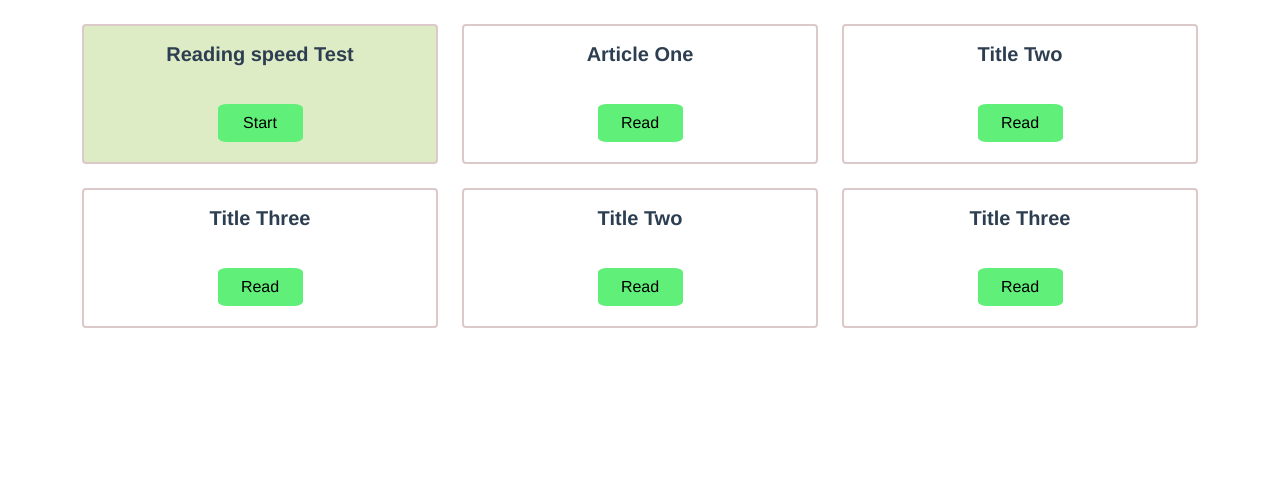
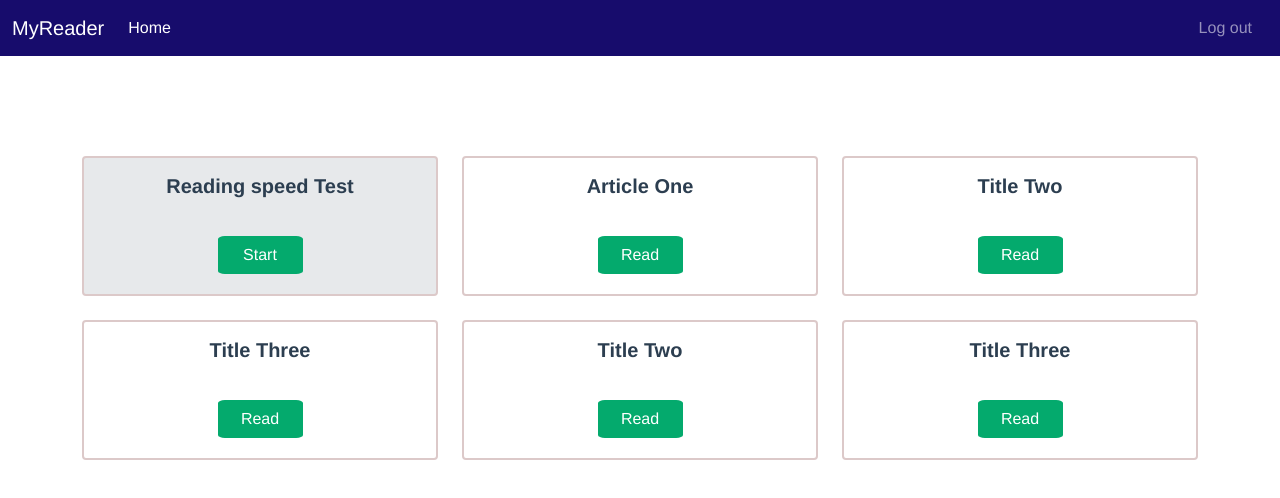
Before and after one commit to ailla-lab/adaptive-read-ex, a Vue app: page / in a window 1280 px wide. Shown: the top 498 px of the page. Built offline with nearby package versions, Linux system fonts and the light colour scheme.

Commit message:
added firebase

```diff
--- /dev/null
+++ b/src/components/Navbar.vue
@@ -0,0 +1,40 @@
+<template>
+  <nav class="navbar navbar-expand-lg navbar-dark bg-dark-blue">
+    <div class="container-fluid">
+      <a class="navbar-brand" href="#">MyReader</a>
+      <button
+        class="navbar-toggler"
+        type="button"
+        data-bs-toggle="collapse"
+        data-bs-target="#navbarNavAltMarkup"
+        aria-controls="navbarNavAltMarkup"
+        aria-expanded="false"
+        aria-label="Toggle navigation"
+      >
+        <span class="navbar-toggler-icon"></span>
+      </button>
+      <div class="collapse navbar-collapse" id="navbarNavAltMarkup">
+        <div class="navbar-nav">
+          <a class="nav-link active" aria-current="page" href="#">Home</a>
+          <a class="nav-link right" aria-current="page" href="#">Log out</a>
+        </div>
+      </div>
+    </div>
+  </nav>
+</template>
+
+<script>
+export default {
+  name: "NavBar",
+};
+</script>
+
+<style>
+.bg-dark-blue {
+  background-color: rgb(23, 12, 108);
+}
+.right {
+  position: absolute;
+  right: 20px;
+}
+</style>
--- a/src/components/ReadingSpeedTest.vue
+++ b/src/components/ReadingSpeedTest.vue
@@ -82,7 +82,7 @@ export default {
   },
   methods: {
     next() {
-      this.$router.push("/MobileInterFaceView");
+      this.$router.push("/");
     },
     beginTest() {
       this.readingTimeStart = Date.now();
@@ -102,7 +102,7 @@ export default {
       this.$store.state.readingSpeed = this.readingDuration;
       this.addReadingSpeedResult();
       this.readingTimeStart = 0;
-      this.$router.push("/Experiment");
+      this.$router.push("/");
     },
 
     // async addReadingSpeedResult() {
--- a/src/router/index.js
+++ b/src/router/index.js
@@ -17,7 +17,7 @@ const routes = [
     },
   },
   {
-    path: "/reading-speed-test",
+    path: "/reading-speed",
     name: "ReadingSpeed",
     component: ReadingSpeed,
   },
--- a/src/views/ArticleThree.vue
+++ b/src/views/ArticleThree.vue
@@ -1,16 +1,19 @@
 <template>
   <div class="container mt-10">
+    <div>
+      Selected: {{ selected }} and current Group {{ userGroup }} and current
+      page {{ cuurentPage }} start time {{ startReadingTime }} and end time
+      {{ endReadingTime }}
+    </div>
     <div class="mobileContainer">
       <div class="row">
         <p>{{ currentPar }}</p>
       </div>
 
-      <div>
-        Selected: {{ selected }} and current Group {{ userGroup }} and current
-        page {{ cuurentPage }}
-      </div>
-      <div v-show="showQ" ref="box1" id="#box1" class="row">
-        <p id="item">{{ questions[cuurentPage].q }}</p>
+      <div v-show="showQ" class="row border topM">
+        <p id="item">
+          Q{{ questions[cuurentPage].id }}: {{ questions[cuurentPage].q }}
+        </p>
         <div class="col-6 offset-2">
           <div class="form-group form-check">
             <div id="left">
@@ -79,6 +82,14 @@
           >
             Next
           </button>
+          <button
+            type="button"
+            @click="finishTest"
+            class="btn btn-success m-2"
+            v-if="showFinishBtn"
+          >
+            Finish
+          </button>
         </div>
       </div>
     </div>
@@ -87,12 +98,15 @@
 
 <script>
 import { mapState } from "vuex";
+import { getDatabase, ref, set } from "firebase/database";
+
 export default {
   name: "ArticleThree",
   data() {
     return {
       readingSpeed: this.$store.state.readingSpeed,
       userGroup: "C",
+      showFinishBtn: false,
       paragraphs: [
         {
           id: 0,
@@ -143,7 +157,7 @@ export default {
           B: "Option B",
           C: "Option C",
           D: "Option D",
-          cuurentAnswer: "C",
+          correctAnswer: "C",
         },
         {
           id: 3,
@@ -152,14 +166,14 @@ export default {
           B: "Option B",
           C: "Option C",
           D: "Option D",
-          cuurentAnswer: "C",
+          correctAnswer: "C",
         },
       ],
       cuurentPage: 0,
       currentPar: "",
 
       startReadingTime: 0,
-      endReadignTime: 0,
+      endReadingTime: 0,
       showNextBtn: false,
       showStartBtn: true,
       showQ: false,
@@ -169,9 +183,14 @@ export default {
     ...mapState(["readingSpeed"]),
   },
   methods: {
+    writeUserData(userId, article_id) {
+      const db = getDatabase();
+      set(ref(db, "users/" + userId), {
+        article_id,
+      });
+    },
     start() {
       this.startReadingTime = Date.now();
-      console.log(this.readingSpeed);
       this.showStartBtn = false;
       this.showNextBtn = true;
       this.showQ = true;
@@ -184,15 +203,26 @@ export default {
         this.currentPar = par;
       }
     },
+    // sendResult() {
+
+    // },
+    finishTest() {
+      // this.sendResult()
+      this.$router.push("/");
+    },
+
+    // TODO reading time
+    // this.endReadingTime = Date.now() - this.startReadingTime;
+    // this.startReadingTime = Date.now();
     next() {
       if (this.cuurentPage < this.paragraphs.length) {
-        this.endReadignTime = Date.now() - this.startReadingTime;
-        this.startReadingTime = Date.now();
         if (this.userGroup === "A") {
           const par = this.paragraphs[this.cuurentPage].orginalText;
           this.currentPar = par;
           this.cuurentPage++;
         } else if (this.userGroup === "B") {
+          this.endReadingTime = Date.now() - this.startReadingTime;
+          this.startReadingTime = Date.now();
           const par = this.paragraphs[this.cuurentPage].easyText;
           this.currentPar = par;
           this.cuurentPage++;
@@ -208,7 +238,7 @@ export default {
           }
         }
       } else {
-        this.$router.push("/");
+        this.showFinishBtn = true;
       }
     },
   },
@@ -220,7 +250,7 @@ export default {
   margin-top: 10rem;
 }
 p {
-  font-size: 18px;
+  font-size: 25px;
   text-align: justify;
 }
 .mobileContainer {
@@ -234,7 +264,7 @@ p {
 }
 
 .form-check-label {
-  font-size: 18px;
+  font-size: 20px;
 }
 
 #left {
@@ -247,9 +277,15 @@ p {
 .form-group {
   margin-bottom: 40px;
 }
-
+.btn {
+  font-size: 26px;
+}
 #item {
-  font-size: 18px;
+  font-size: 22px;
   font-weight: bold;
 }
+
+.topM {
+  margin-top: 50px;
+}
 </style>
--- a/src/views/Home.vue
+++ b/src/views/Home.vue
@@ -1,13 +1,13 @@
 <template>
-  <div class="container">
+  <NavBar />
+  <div class="container tm-50">
     <div class="row mt-4">
       <div class="col-sm-4">
         <div class="card border colorBg">
           <div class="card-body">
             <h5 class="card-title">Reading speed Test</h5>
-            <router-link to="/ReadingSpeed" custom v-slot="{ navigate }">
-              <button @click="navigate" role="link" class="btn">Start</button>
-            </router-link>
+
+            <router-link class="btn" to="/reading-speed">Start</router-link>
           </div>
         </div>
       </div>
@@ -60,8 +60,13 @@
 </template>
 
 <script>
+import NavBar from "@/components/Navbar";
+
 export default {
   name: "Home",
+  components: {
+    NavBar,
+  },
 };
 </script>
 
@@ -70,14 +75,14 @@ export default {
   min-height: 140px;
 }
 .colorBg {
-  background-color: rgb(222, 236, 198);
+  background-color: #e7e9eb;
 }
 .btn {
   font-size: 16px;
-  color: black;
-  background-color: rgb(96, 239, 120);
+  color: white;
+  background-color: #04aa6d;
   margin-top: 30px;
-  border-radius: 11%;
+  border-radius: 8%;
   width: 85px;
 }
 
@@ -87,4 +92,7 @@ export default {
 .card-title {
   font-weight: 900 !important;
 }
+.tm-50 {
+  margin-top: 100px;
+}
 </style>
```
